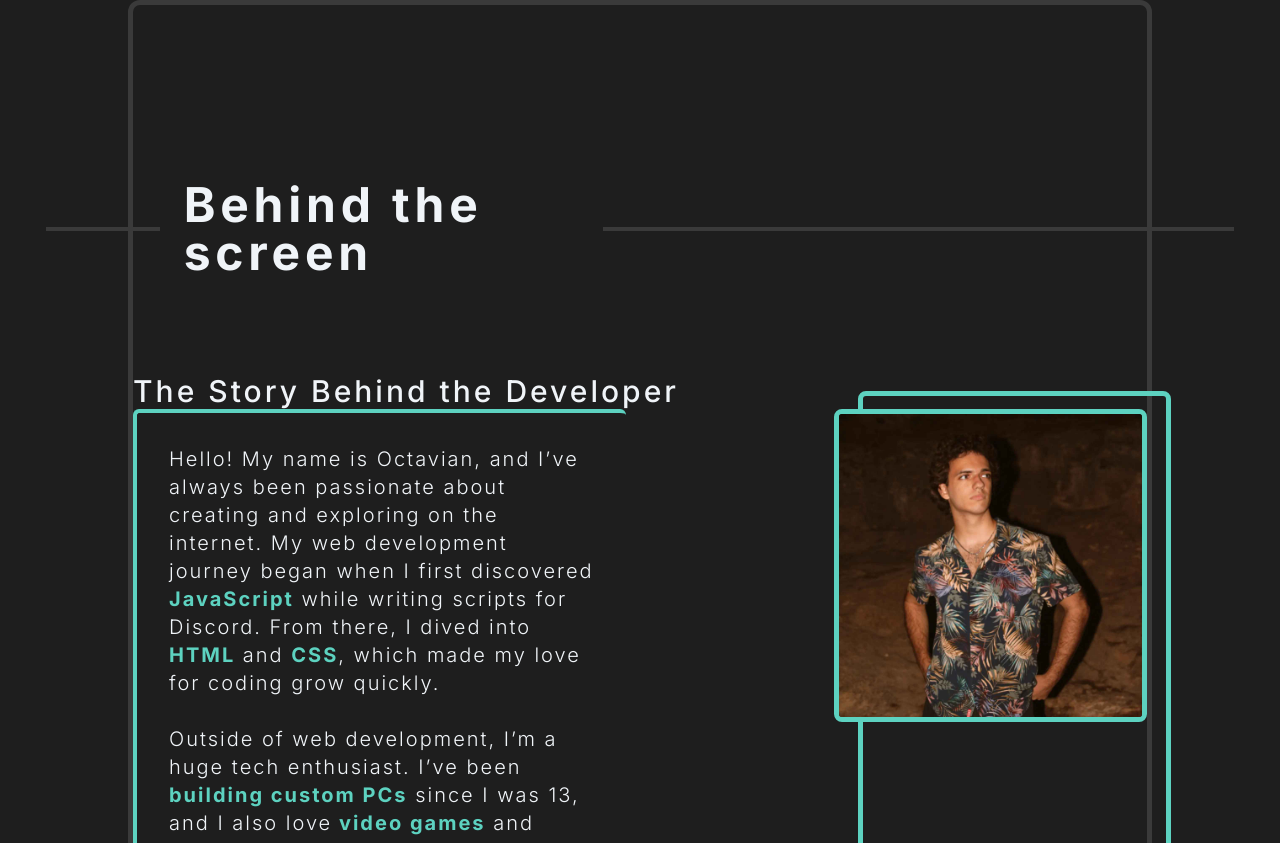
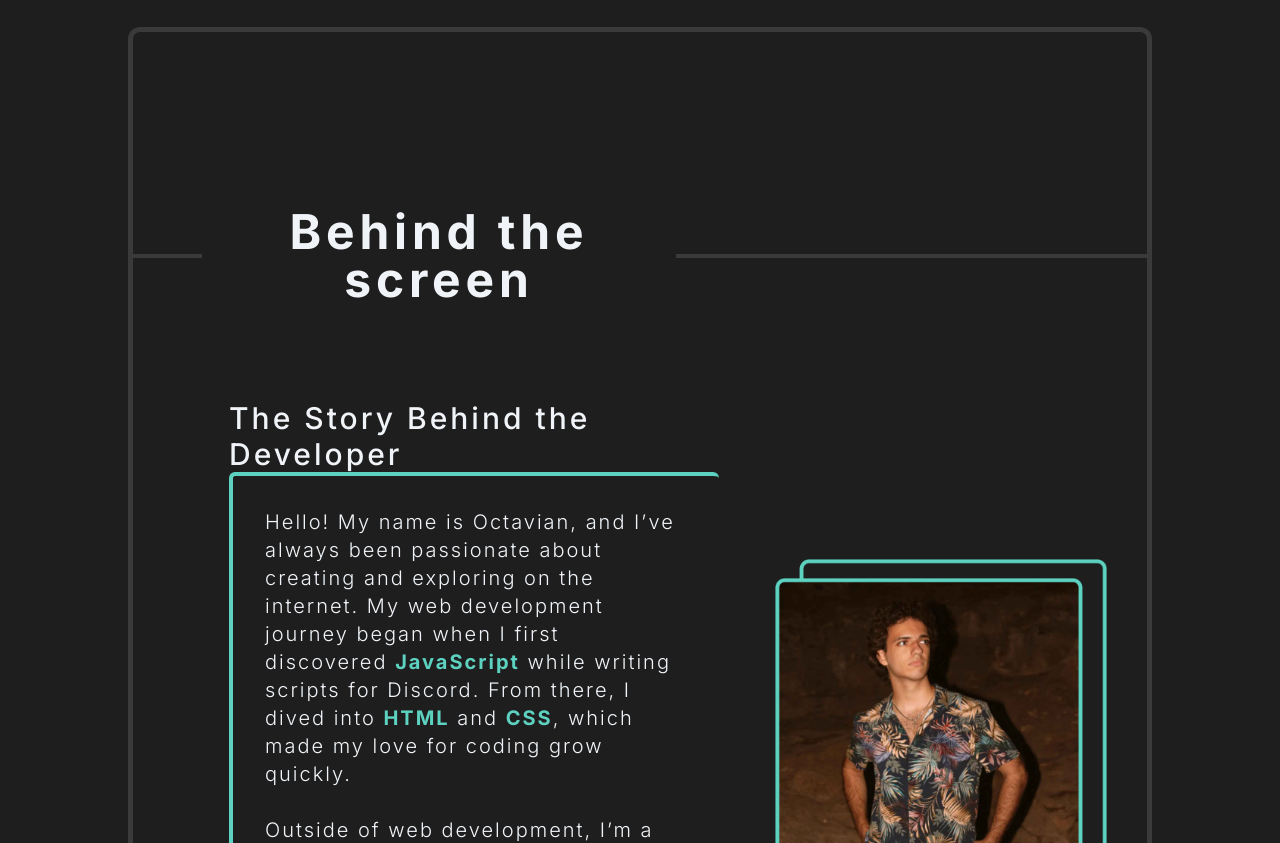
Before and after one commit to Charlatan2k/Portofolio, a Next.js app: page / in a window 1280 px wide. Shown: the part 1037-1880 px from the top of the page. Built offline with nearby package versions, Linux system fonts and the light colour scheme; a small style sheet from the web is missing.

Commit message:
feat: add responsive to about section + new pic figma

```diff
--- a/src/app/components/Sections/About.tsx
+++ b/src/app/components/Sections/About.tsx
@@ -8,22 +8,26 @@ export default function About() {
   return (
     <div
       id='about'
-      className='flex  mt-[357px] w-full flex-col justify-center items-center'
+      className='flex xl:mt-[30%] 2xl:mt-[18%] w-full flex-col justify-center items-center'
     >
       <section
         id='#about'
         className='border-[5px] flex flex-col items-center rounded-xl border-[var(--primary-gray)] w-[80%] h-[10%] pb-36'
       >
-        <header className='titles-div justify-center items-center flex gap-6 mt-44'>
-          <hr className='border-[2px] border-[var(--primary-gray)] w-36' />
-          <h1 className='font-bold text-5xl'>{t('about_title')}</h1>
-          <hr className='border-[2px] border-[var(--primary-gray)] w-[804px]' />
+        <header className='titles-div justify-center items-center flex gap-6 w-full mt-44'>
+          <hr className='border-[2px] border-[var(--primary-gray)] w-[50%] xl:w-[8%]' />
+          <h1 className='font-bold sm:text-3xl xl:text-center text-center  lg:text-5xl'>
+            {t('about_title')}
+          </h1>
+          <hr className='border-[2px] border-[var(--primary-gray)] w-[50%] xl:w-[55%]' />
         </header>
-
-        <article className='content-container flex flex-col mt-24'>
-          <h2 className='text-3xl font-medium '>{t('about_second_title')}</h2>
-          <div className='content-duo gap-52 flex'>
-            <section className='text-container flex flex-col items-center  w-[631px] relative'>
+        <article className='content-container flex flex-col w-full xl:mt-24 mt-10'>
+          <div className='content-duo 2xl:gap-[20%] gap-[20%] flex'>
+            <section className='flex items-center justify-center 2xl:gap-64 xl:gap-24'>
+              <section className='text-container flex ml-24 flex-col items-center 2xl:w-[40%] xl:w-[70%] relative'>
+                <h2 className='text-3xl font-medium '>
+                  {t('about_second_title')}
+                </h2>
                 <article className='flex flex-col p-8 border-l-4 border-t-4 border-[var(--primary-blue)] rounded-md'>
                   <p className='font-light text-xl'>
                     {t('description1')}{' '}
@@ -59,18 +63,18 @@ export default function About() {
                   </p>
                 </article>
               </section>
-            <figure className='image-container relative inline-block z-0'>
-              <div className='absolute top-[-18px] left-6 w-full h-full border-[5px] border-[var(--primary-blue)] rounded-lg z-[-1]'></div>
+              <figure className='flex items-center justify-center '>
                 <Image
-                src={'beach_foto.jpg'}
+                  src={'beach_foto_full.png'}
                   width={400}
                   height={400}
                   alt='About me Photo'
-                className='rounded-lg border-[5px] border-[var(--primary-blue)] z-[9999]'
+                  className='mr-20'
                 />
               </figure>
+            </section>
           </div>
-          <section className=' flex items-end justify-between mb-[-2%] h-44 w-full '>
+          <section className=' flex items-end p-8 mt-12 justify-between mb-[-7%] h-44 w-full '>
             <CircularProgressBar percentage={85} text={t('progressCircle1')} />
             <CircularProgressBar percentage={75} text='Fitness' />
             <CircularProgressBar percentage={55} text={t('progressCircle3')} />
--- a/tailwind.config.ts
+++ b/tailwind.config.ts
@@ -21,7 +21,7 @@ const config: Config = {
         25: '6.875rem',
       },
       screens: {
-        '3xl': '1921px',
+        '2xl': '1920px',
       },
       clipPath: {
         circle: 'circle(50%)',
```
Also changed, not shown: public/Beach_foto_full.jpg (added), public/beach_foto_full.png (added). Lines whose indentation alone changed are shown as unchanged.
